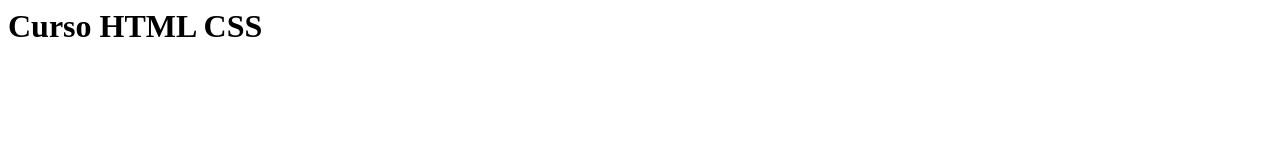
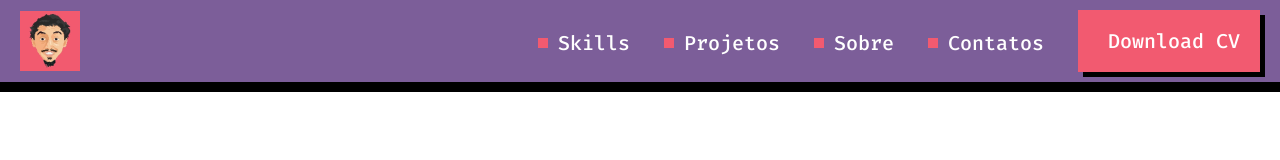
Before and after one commit to jmpr14/jmpr14.github.io, a plain HTML site: page index.html in a window 1280 px wide. Drawn offline with Linux system fonts and the light colour scheme.

Commit message:
Cria site curso

```diff
--- /dev/null
+++ b/css/index.css
@@ -0,0 +1,53 @@
+header {
+    display: flex;
+    justify-content: space-between;
+    align-items: center;
+    background-color: #7C5E99;
+    border-bottom: 10px solid black;
+    padding-left: 20px;
+    padding-right: 20px;
+    padding-top: 10px;
+    padding-bottom: 10px;
+}
+
+h1 {
+    font-family: 'Press Start 2P', sans-serif;
+    color: #FFF;
+    text-shadow: 5px 5px 0 #000;
+}
+
+nav {
+    text-align: right;
+}
+
+a {
+    display: inline-flex;
+    align-items: center;
+    color: #FFF;
+    font-size: 20px;
+    font-family: "Fira Code", Arial, Helvetica, sans-serif;
+    font-weight: 500;
+    text-decoration: none;
+    margin-right: 30px;
+}
+
+a::before {
+    content: "";
+    background: #F25A70;
+    width: 10px;
+    height: 10px;
+    margin-right: 10px;
+}
+
+#button {
+    display: inline-block;
+    background-color: #F25A70;
+    box-shadow: 5px 5px 0 #000;
+    padding: 18px 20px;
+    margin-right: 0px;
+    transition: transform 100ms linear;
+}
+
+#button:hover {
+    transform: scale(1.08);
+}
--- /dev/null
+++ b/css/reset.css
@@ -0,0 +1,3 @@
+body, h1, h2, h3, h4 {
+    margin: 0;
+}
--- a/index.html
+++ b/index.html
@@ -1 +1,27 @@
-<h1>Curso HTML CSS</h1>
+<!DOCTYPE html>
+<html lang="pt-PT">
+    <head>
+        <meta charset="UTF-8">
+        <title>Curso HTML e CSS</title> <!-- titulo da pagina que aparece no separador como nome -->
+
+        <link rel="preconnect" href="https://fonts.gstatic.com">
+        <link href="https://fonts.googleapis.com/css2?family=Fira+Code:wght@300;500&family=Press+Start+2P&display=swap" rel="stylesheet">
+
+        <link rel="stylesheet" href="css/reset.css">
+        <link rel="stylesheet" href="css/index.css">
+    </head>
+
+    <body>
+        <header>
+            <img src="assets/img/logo.png" alt="Avatar do Marco Bruno">
+
+            <nav> <!-- navigation -->
+                <a href="" lang="en">Skills</a> <!-- anchor -->
+                <a href="">Projetos</a>
+                <a href="">Sobre</a>
+                <a href="">Contatos</a>
+                <a id="button" href="" lang="en">Download CV</a>
+            </nav>
+        </header>
+    </body>
+</html>
```
Also changed, not shown: assets/img/logo.png (added).
